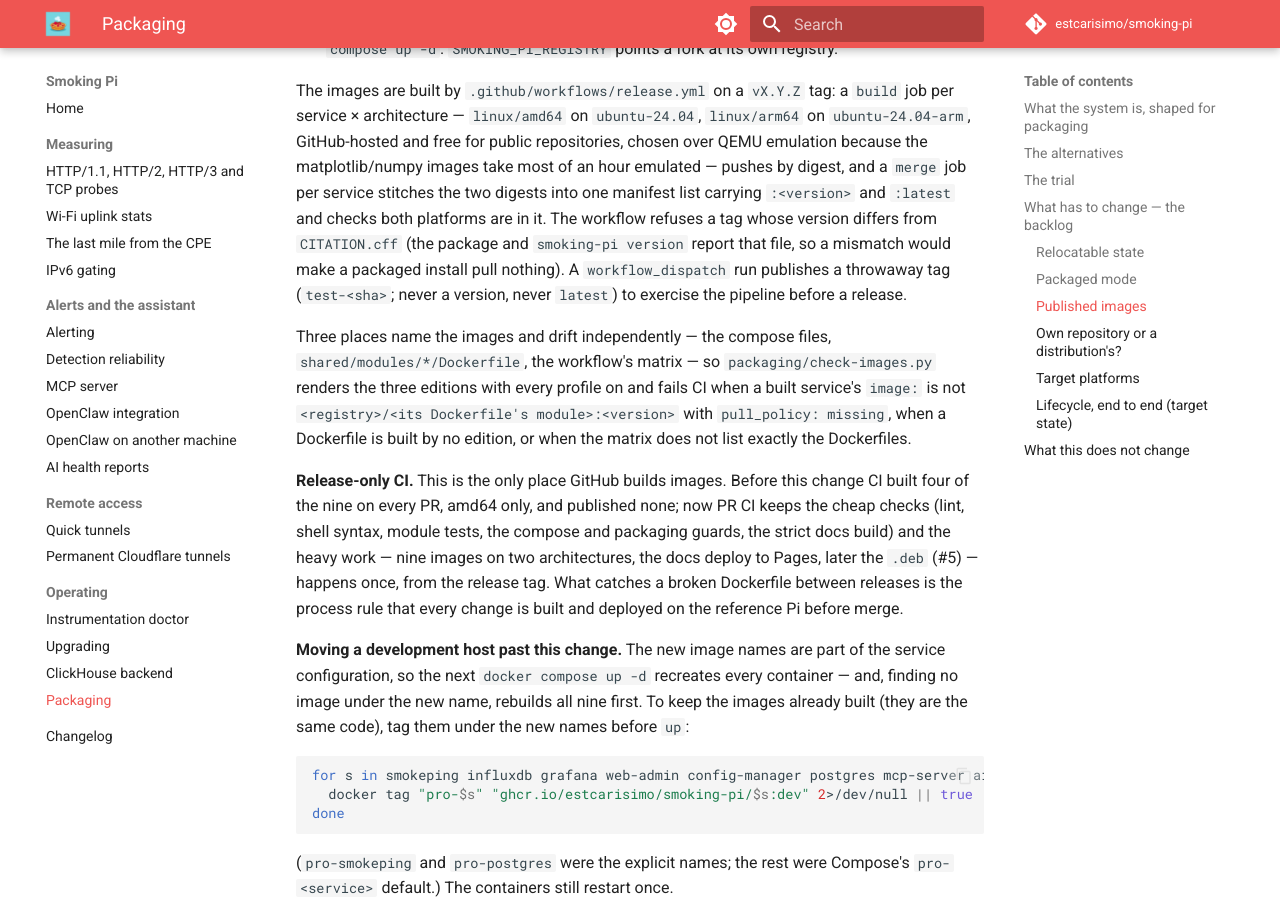
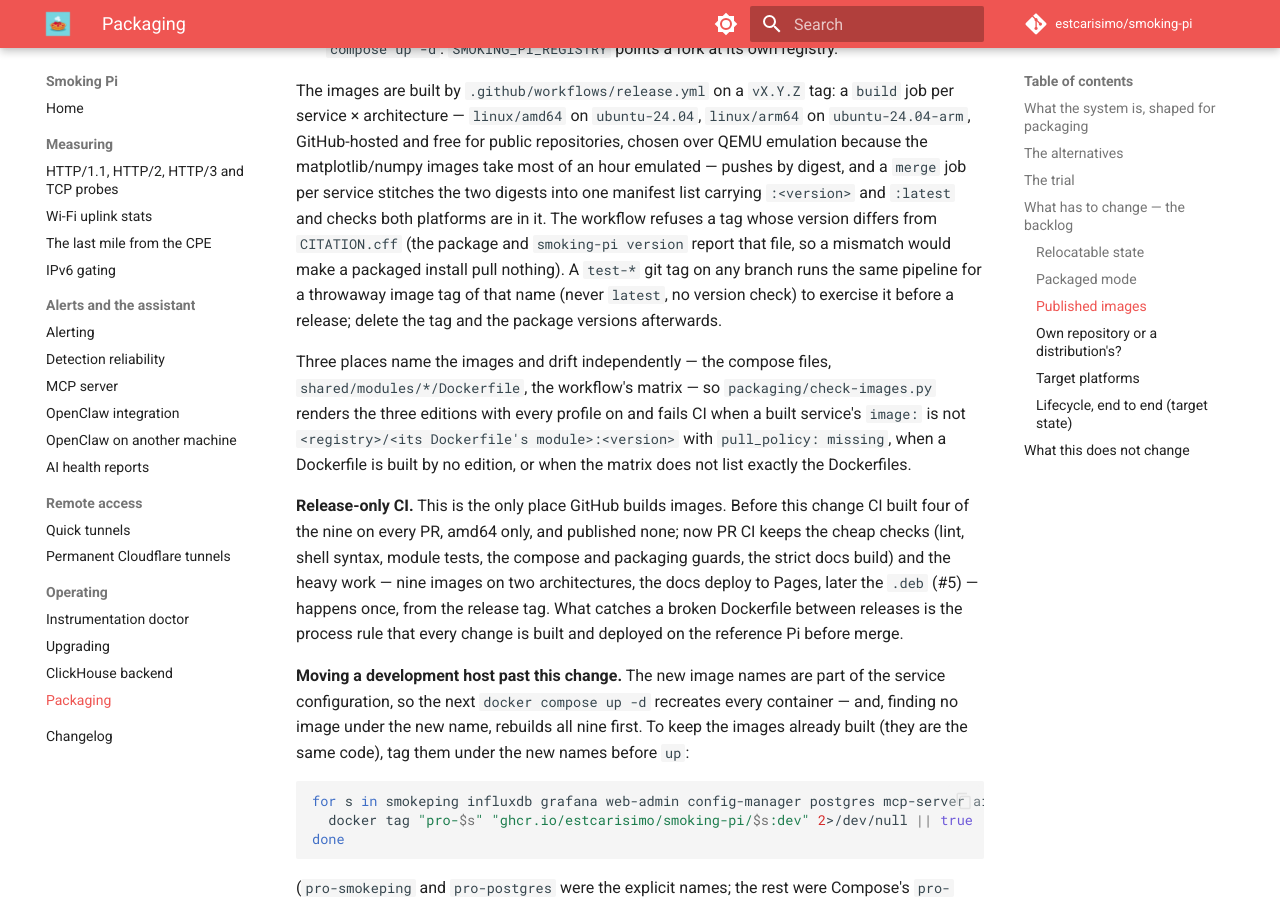
Before and after one commit to estcarisimo/smoking-pi, an MkDocs documentation site: the page built from docs/packaging.md, in a window 1280 px wide and 900 px high, scrolled down 9208 px. Built offline with MkDocs 1.6.1 and Material for MkDocs 9.7.7, drawn with Linux system fonts in a browser that asks for light colours; comment, search, counter and statistics services are not loaded.

Commit message:
fix: a test-* tag, not workflow_dispatch, exercises the release pipeline — dispatch cannot run a workflow that is not on main yet
Co-Authored-By: Claude Opus 5 <noreply@anthropic.com>

```diff
--- a/docs/packaging.md
+++ b/docs/packaging.md
@@ -282,9 +282,10 @@ per service stitches the two digests into one manifest list carrying
 `:<version>` and `:latest` and checks both platforms are in it. The
 workflow refuses a tag whose version differs from `CITATION.cff` (the
 package and `smoking-pi version` report that file, so a mismatch would make
-a packaged install pull nothing). A `workflow_dispatch` run publishes a
-throwaway tag (`test-<sha>`; never a version, never `latest`) to exercise
-the pipeline before a release.
+a packaged install pull nothing). A `test-*` git tag on any branch runs the
+same pipeline for a throwaway image tag of that name (never `latest`, no
+version check) to exercise it before a release; delete the tag and the
+package versions afterwards.
 
 Three places name the images and drift independently — the compose files,
 `shared/modules/*/Dockerfile`, the workflow's matrix — so
```
Also changed, not shown: CHANGELOG.md (+2 -1 lines), 1 other file.
